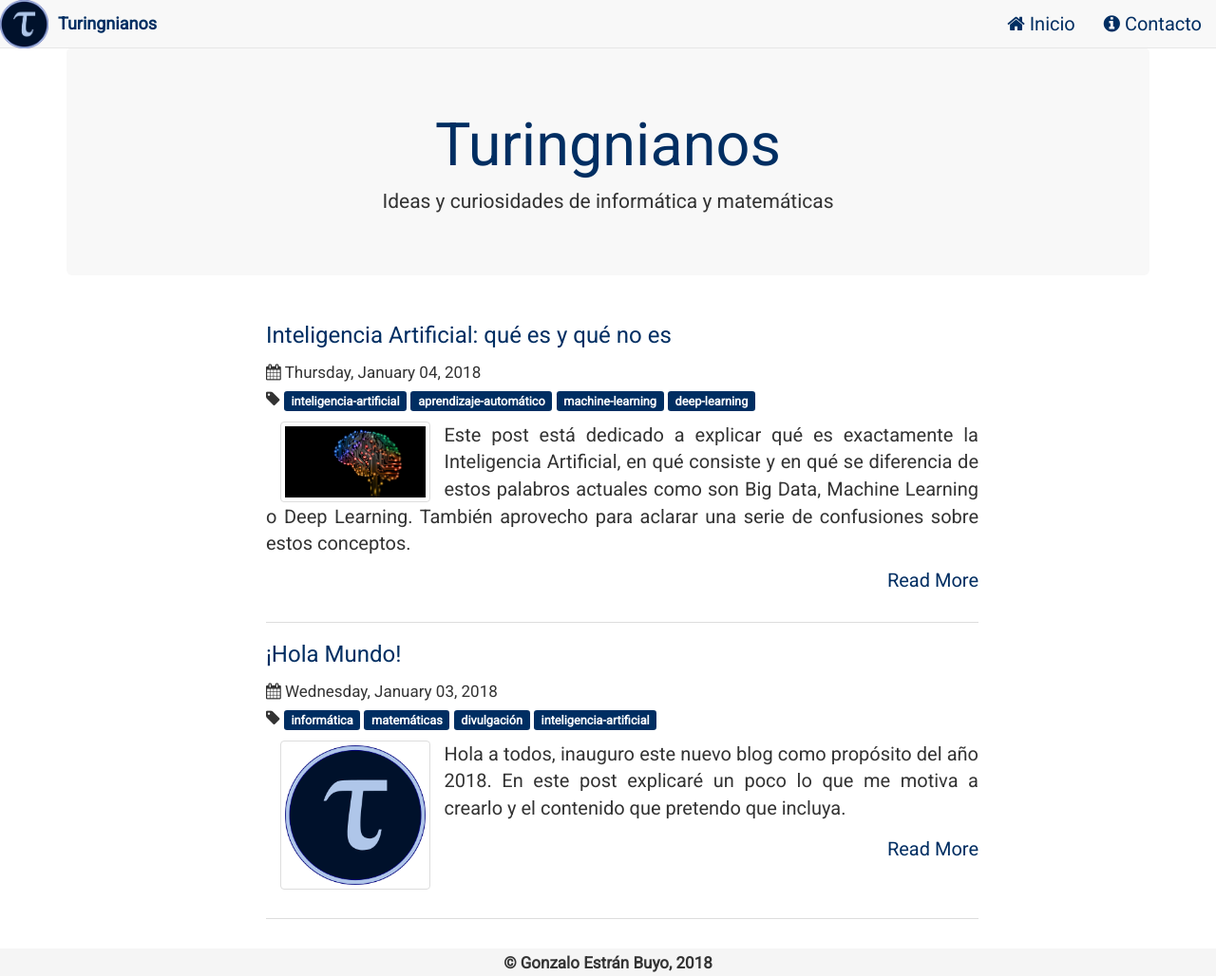
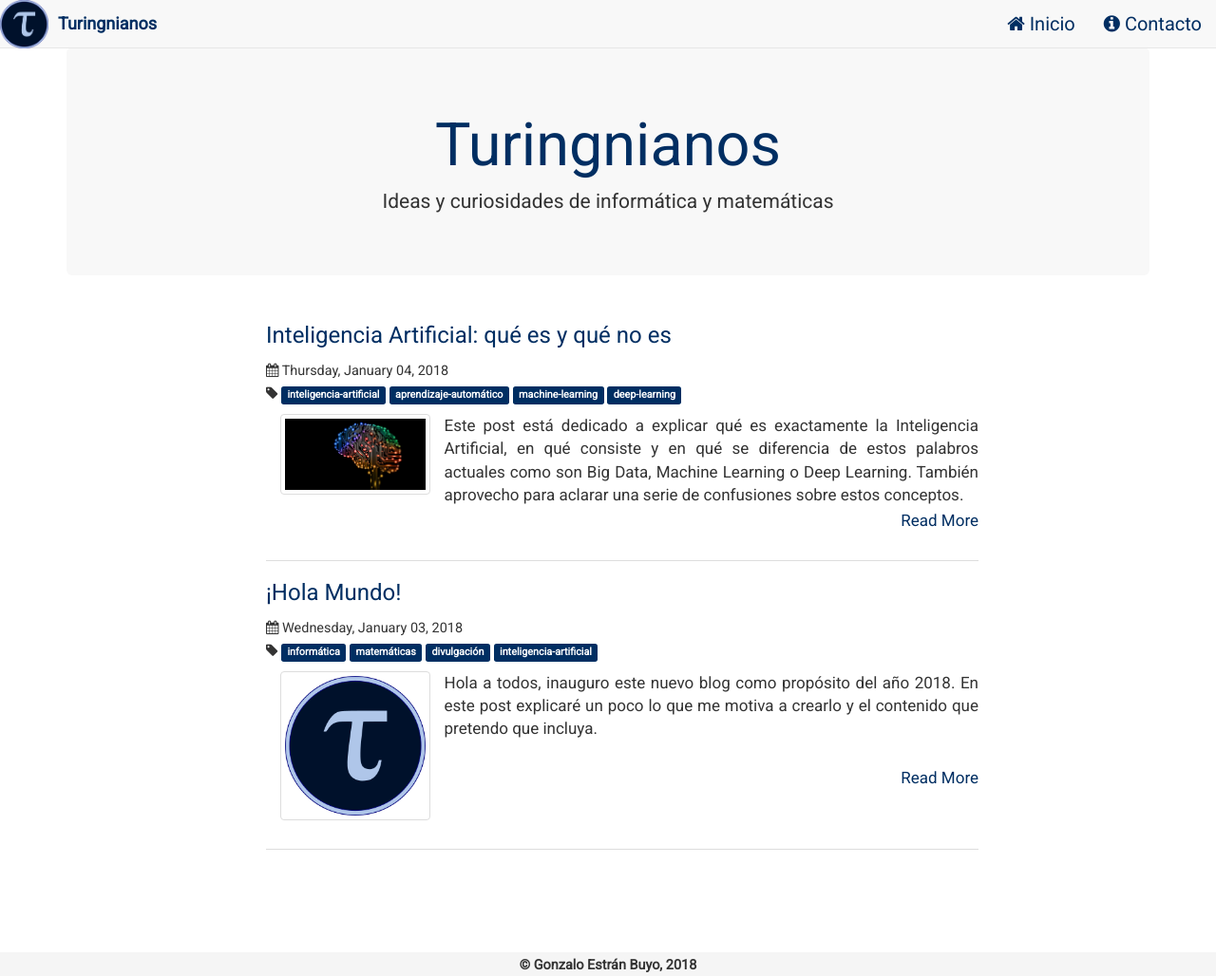
Before and after one commit to turingnianos/turingnianos.github.io, a Jekyll site: the page built from index.html, in a window 1280 px wide and 1028 px high. Shown: the whole window at 95% size. Built offline with Jekyll 4.4.1, drawn with Linux system fonts in a browser that asks for light colours; nearby versions of some CDN libraries; comment, search, counter and statistics services are not loaded.

Commit message:
Update site.css

```diff
--- a/assets/css/site.css
+++ b/assets/css/site.css
@@ -6,7 +6,7 @@ body {
   font-family: 'Roboto', 'sans-serif';
   padding-bottom:60px;
   padding-top:50px;
-  font-size:200%;
+  font-size:170%;
 }
 
 
```
